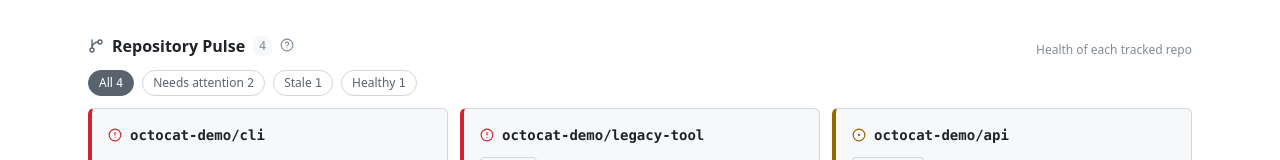
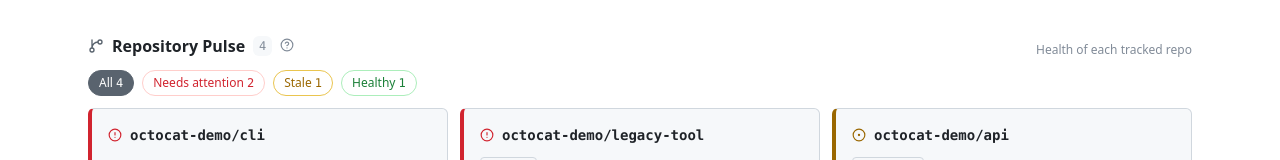
Before and after one commit to KingPin/OctoPulse, a React (Vite) app: page / in a window 1280 px wide. Both pictures are taken after a click on the button "Try demo mode without a token →". Shown: the part 444-604 px from the top of the page. Built offline with nearby package versions, Linux system fonts and the light colour scheme.

Commit message:
ui(pulse): color-code repo pulse filter chips by health
Inactive chips now carry red/amber/green text and borders matching their
active fill, so the filter strip reads like GitHub label chips at a glance.

```diff
--- a/src/components/pulse/RepoPulseGrid.tsx
+++ b/src/components/pulse/RepoPulseGrid.tsx
@@ -23,6 +23,13 @@ const FILTER_ACTIVE_CLS: Record<Filter, string> = {
   red: 'bg-[var(--color-danger-bg)] text-[var(--color-danger)] border-[var(--color-danger-border)]',
   amber: 'bg-[var(--color-attention-bg)] text-[var(--color-attention)] border-[var(--color-attention-border)]',
   green: 'bg-[var(--color-success-bg)] text-[var(--color-success)] border-[var(--color-success-border)]',
+}
+
+const FILTER_INACTIVE_CLS: Record<Filter, string> = {
+  all: 'border-[var(--color-border)] text-[var(--color-fg-muted)] hover:text-[var(--color-fg-default)]',
+  red: 'border-[var(--color-danger-border)] text-[var(--color-danger)] hover:bg-[var(--color-danger-bg)]',
+  amber: 'border-[var(--color-attention-border)] text-[var(--color-attention)] hover:bg-[var(--color-attention-bg)]',
+  green: 'border-[var(--color-success-border)] text-[var(--color-success)] hover:bg-[var(--color-success-bg)]',
 }
 
 export function RepoPulseGrid({ snapshots }: Props) {
@@ -69,9 +76,7 @@ export function RepoPulseGrid({ snapshots }: Props) {
               ? decorated.length
               : counts[value]
           const active = filter === value
-          const cls = active
-            ? FILTER_ACTIVE_CLS[value]
-            : 'border-[var(--color-border)] text-[var(--color-fg-muted)] hover:text-[var(--color-fg-default)]'
+          const cls = active ? FILTER_ACTIVE_CLS[value] : FILTER_INACTIVE_CLS[value]
           return (
             <button
               key={value}
```
